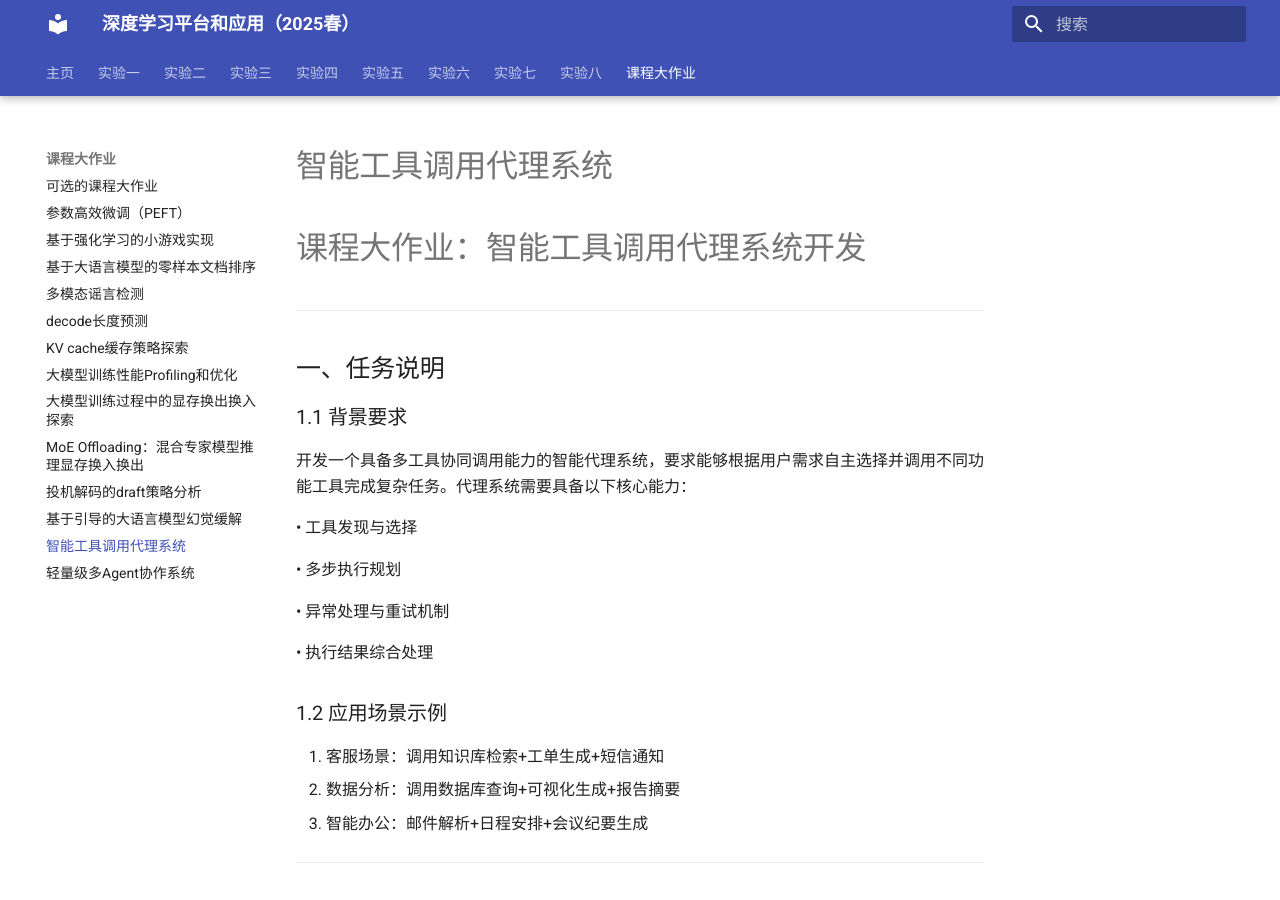
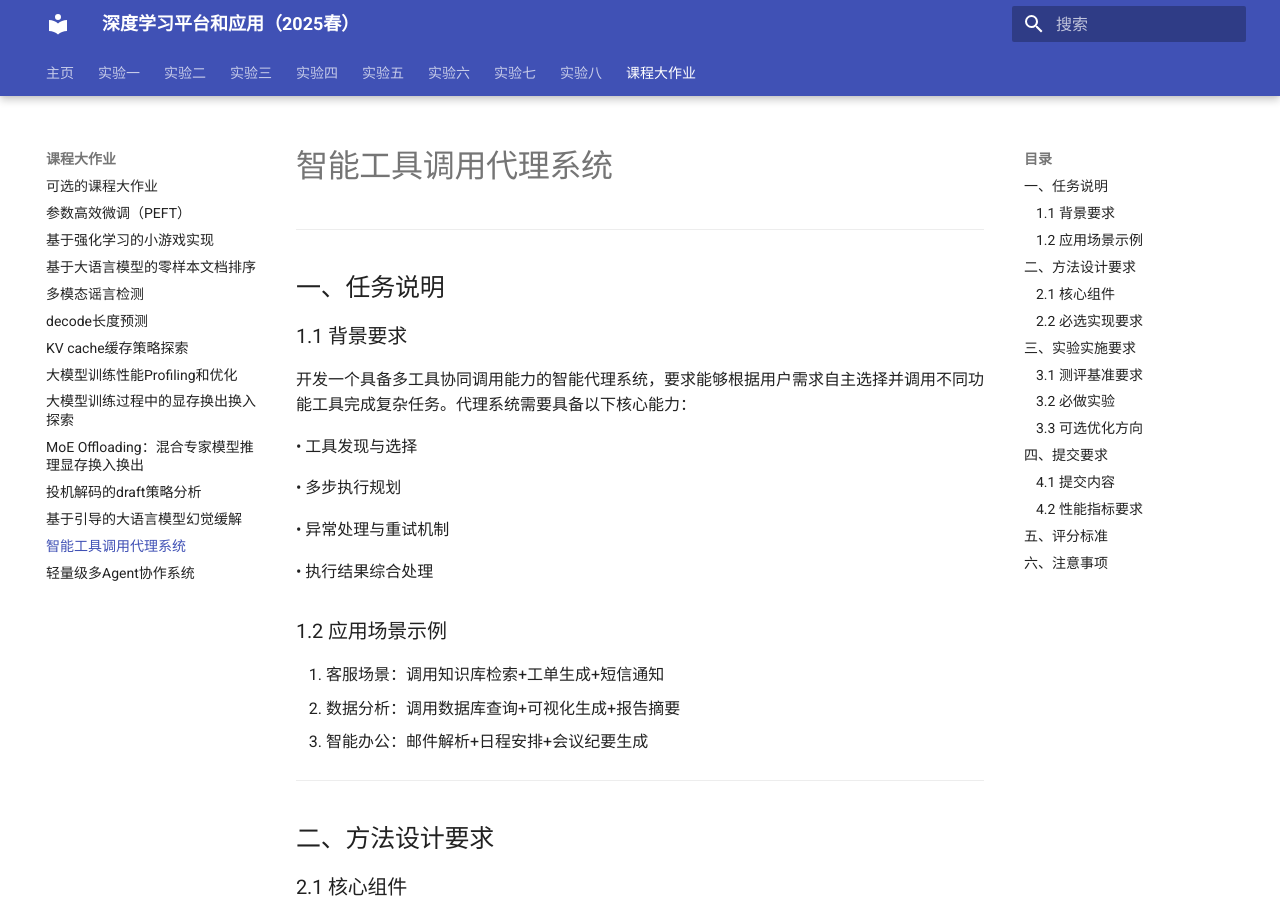
Before and after one commit to zhiweinju/nju-dl-lab-2025spring, an MkDocs documentation site: the page built from docs/final/projects/NJUProject_toolagent.md, in a window 1280 px wide and 900 px high. Built offline with MkDocs 1.6.1 and Material for MkDocs 9.7.7, drawn with Linux system fonts in a browser that asks for light colours; a style sheet for code colours, icons or effects is not loaded.

Commit message:
Update NJUProject_toolagent.md

```diff
--- a/docs/final/projects/NJUProject_toolagent.md
+++ b/docs/final/projects/NJUProject_toolagent.md
@@ -1,6 +1,4 @@
 # 智能工具调用代理系统
-
-# 课程大作业：智能工具调用代理系统开发
 
 ---
 
```
